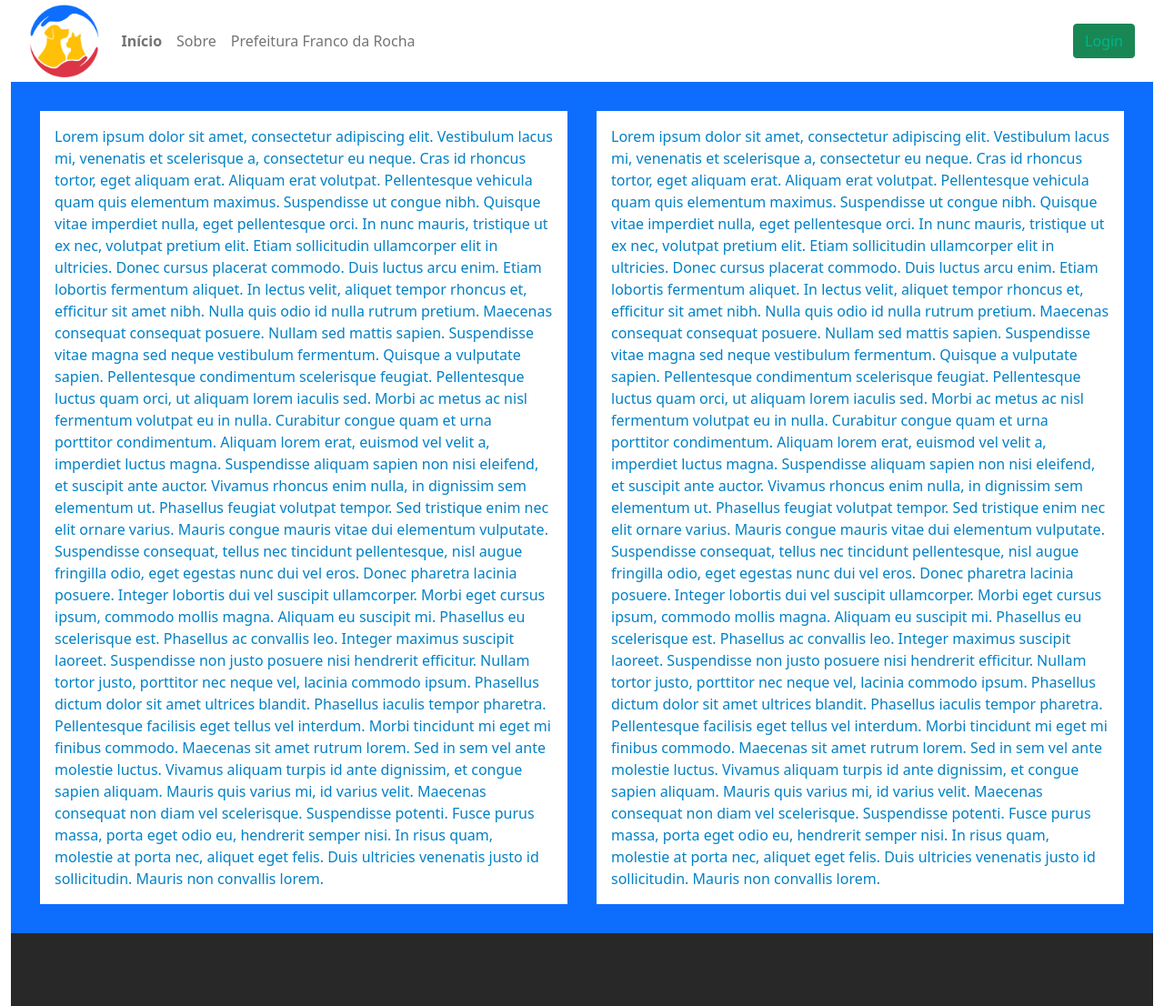
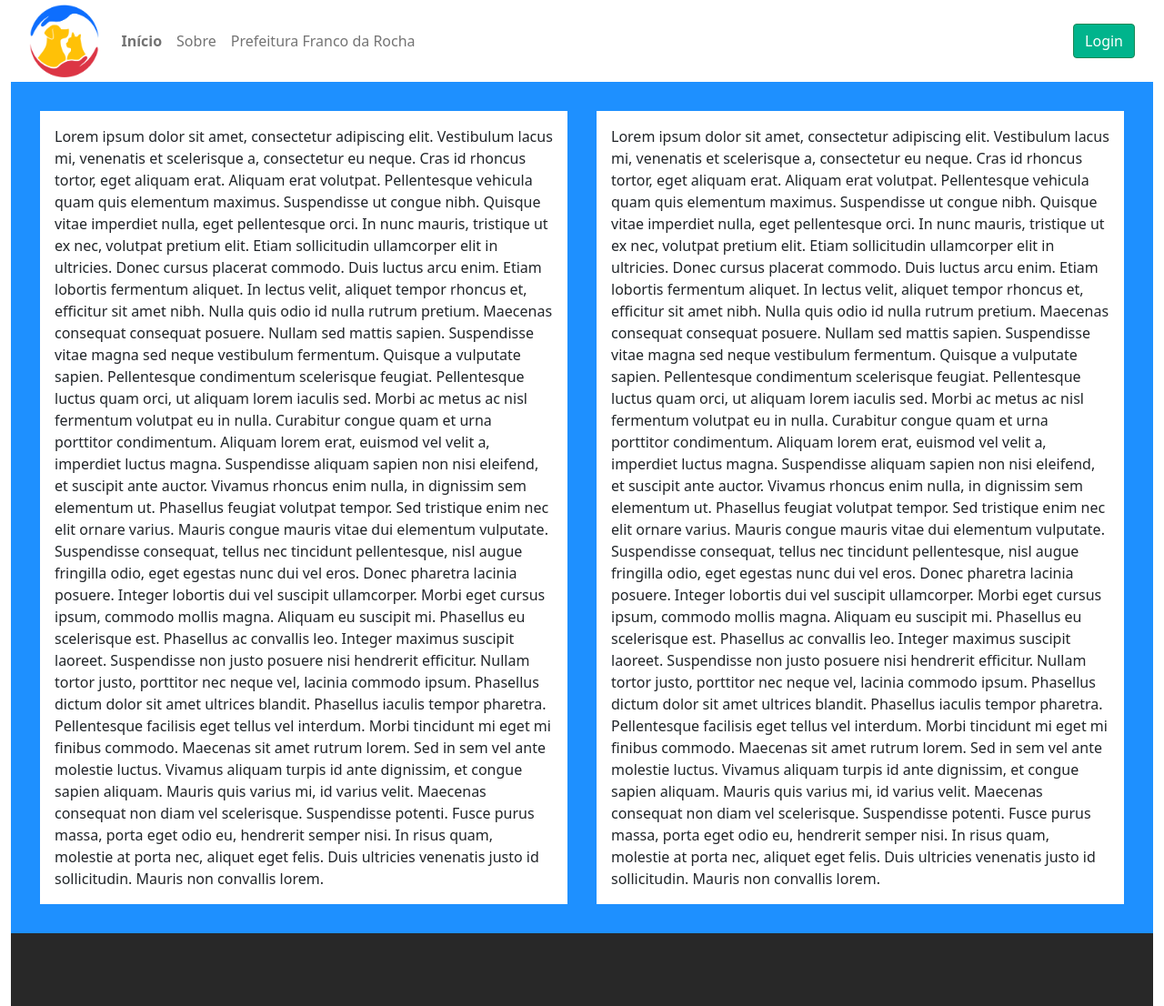
Before and after one commit to Lonlas/CastraPet, a PHP site: page /CastraPet/ in a window 1280 px wide. Shown: the whole page at 91% size. Run offline with PHP 8.4, Linux system fonts and the light colour scheme; some libraries are stand-ins or nearby versions.

Commit message:
Arrumando as cores do bootstrap

```diff
--- a/recursos/css/root.css
+++ b/recursos/css/root.css
@@ -1,6 +1,7 @@
 :root{
-    --azul: #0281c6;
-    --azulclaro: #00aff0;
+    --azul-bonito1: #1e90ff;
+    --azul: #1e90ff;
+    --azul-atual: #00aff0;
     --azulmaisclaro: #42c0ee;
     --verde: #00b48c;
     --verdeclaro: #5edabf;
@@ -17,8 +18,15 @@
     --fontecorpo: 'Josefin Sans';
 }
 .bg-primary{
-    color: rgb(2, 129, 198) !important;
+    background-color: var(--azul)!important;
+}
+.bg-danger{
+    background-color: var(--vermelho)!important;
+}
+.bg-warning{
+    background-color: var(--amarelo)!important;
 }
 .btn-success{
-    color: #00b48c !important;
+    background-color: var(--verde) !important;
+    border-color: none !important;
 }
```
